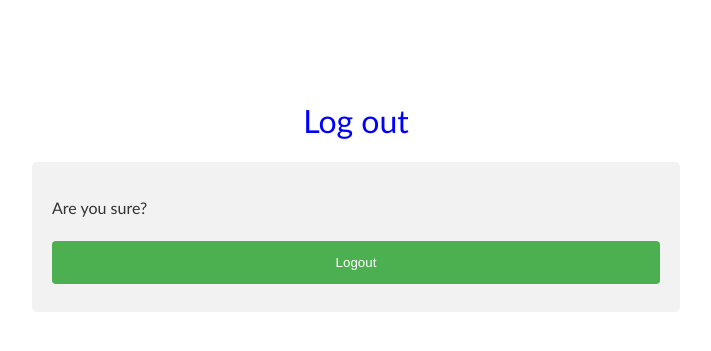
After one commit to Neha-Gi/myreadapp_django, a Django app: page /reader/logout/ in a window 1280 px wide. The commit adds this page. Shown: the top 351 px of the page, without its empty margins (284-995 px from the left). Run offline with Django 5.2, Linux system fonts and the light colour scheme; parts of the project's set-up code (start-up, migrations or seed data) failed here and were passed over.

Commit message:
Added logout

```diff
--- /dev/null
+++ b/apps/reader/templates/logout.html
@@ -0,0 +1,19 @@
+{% extends "base.html" %}
+{% load static %}
+{% block title %}{{ block.super }} - Logout{% endblock title %}
+{% block stylesheet %}
+    {{ block.super }}
+    <link rel="stylesheet" type="text/css" href="{% static 'css/form.css' %}">
+{% endblock stylesheet %}
+{% block content %}
+    <h1>Log out</h1>
+    <div class='post-form'>
+        <p>Are you sure?</p>
+
+        <form method='post'>
+            {% csrf_token %}
+
+            <input type='submit' value='Logout' />
+        </form>
+    </div>
+{% endblock content %}
--- a/apps/reader/templates/profile.html
+++ b/apps/reader/templates/profile.html
@@ -3,7 +3,7 @@
 {% block title %}{{ block.super }} - Profile{% endblock title %}
 
 {% block content %}
-    <h1 class='head'>Welcome to My Read App</h1>
+    <h1 class='head'>Welcome to My Read App {{request.user.username}}</h1>
     <div class='viewed-books'>
         <h3>Viewed Books</h3>
         {% for book_isbn, book_title in request.session.viewed_books %}
@@ -12,4 +12,5 @@
             <p>No books viewed recently.</p>
         {% endfor %}
     </div>
+    <a href="{% url 'reader-urls:reader-logout' %}">Log Out</a>
 {% endblock content %}
--- a/apps/reader/urls.py
+++ b/apps/reader/urls.py
@@ -1,8 +1,9 @@
 from django.urls import path
 from . import views
-app_name = 'reader'
+app_name = 'reader-urls'
 
 urlpatterns = [
      path('reader/login/',views.login_view, name='reader-login'),
-     path('reader/profile',views.profile,name = 'reader-profile')
+     path('reader/profile',views.profile,name = 'reader-profile'),
+     path('reader/logout/',views.logout_view,name='reader-logout')
 ]
--- a/apps/reader/views.py
+++ b/apps/reader/views.py
@@ -1,6 +1,7 @@
 from django.shortcuts import render,redirect
 from django.contrib.auth.forms import AuthenticationForm
-from django.contrib.auth import authenticate, login
+from django.contrib.auth import authenticate, login ,logout
+from django.contrib.auth.decorators import login_required
 from .models import Reader
 
 # Create your views here.
@@ -8,7 +9,7 @@ def login_view(request):
 
     # pre-submit state
     error_message = None
-    form = AuthenticationForm
+    form = AuthenticationForm()
 
     # post-submit state
     if request.method == "POST":
@@ -32,8 +33,15 @@ def login_view(request):
         error_message = 'Sorry Try again'
     context = {'form':form,'error_message':error_message}
     return render(request,'login.html',context)
-
+@login_required
 def profile(request):
    # breakpoint()
 
     return render(request,'profile.html')
+
+def logout_view(request):
+    if request.method == 'GET':
+        return render(request, 'logout.html')
+    elif request.method == 'POST':
+        logout(request)
+        return redirect('reader-urls:reader-login')
--- a/config/settings/base.py
+++ b/config/settings/base.py
@@ -98,3 +98,5 @@ DEFAULT_AUTO_FIELD = "django.db.models.BigAutoField"
 # Inform django about the new user model
 # AUTH_USER_MODEL = <app_name>.<model_class>
 AUTH_USER_MODEL = 'reader.Reader'
+
+LOGIN_URL = '/reader/login/'
```
